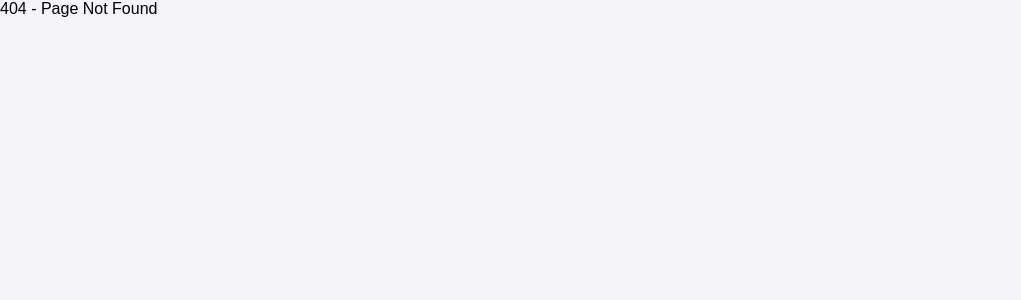
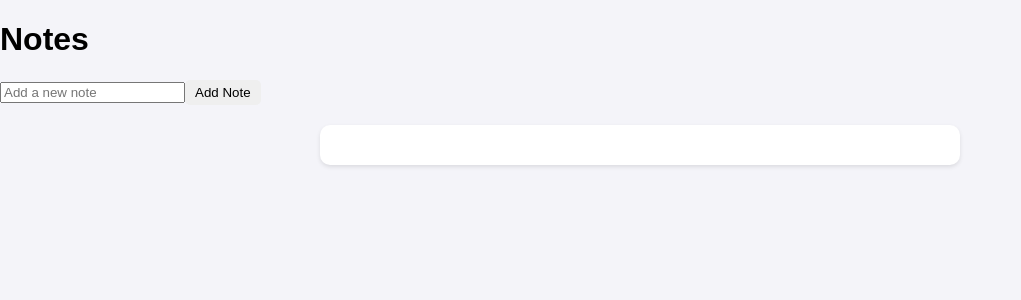
Before and after one commit to AmrElDessouki22/fixnndootreeapp, a Next.js app: page /notes in a window 1280 px wide. Before the commit this address had no page. Shown: the top 300 px of the page, without its empty margins (0-1021 px from the left). Built offline with nearby package versions, Linux system fonts and the light colour scheme.

Commit message:
🤖 Auto-fix: Edit: Implemented a notes feature allowing users to add,... - create src/app/notes/page.tsx

```diff
--- /dev/null
+++ b/src/app/notes/page.tsx
@@ -0,0 +1,15 @@
+import React from 'react';
+import AddNote from '../../components/AddNote';
+import NoteList from '../../components/NoteList';
+
+const NotesPage: React.FC = () => {
+  return (
+    <main>
+      <h1>Notes</h1>
+      <AddNote />
+      <NoteList />
+    </main>
+  );
+};
+
+export default NotesPage;
```
